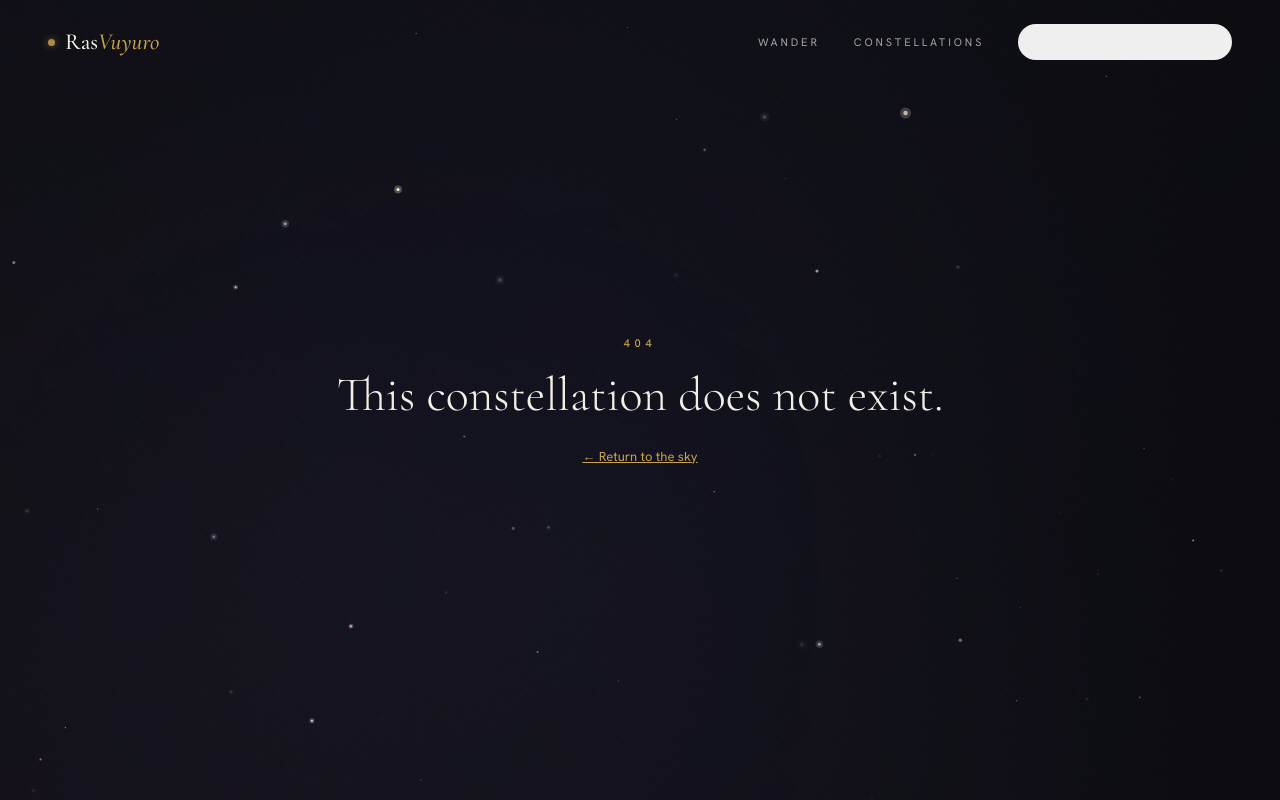
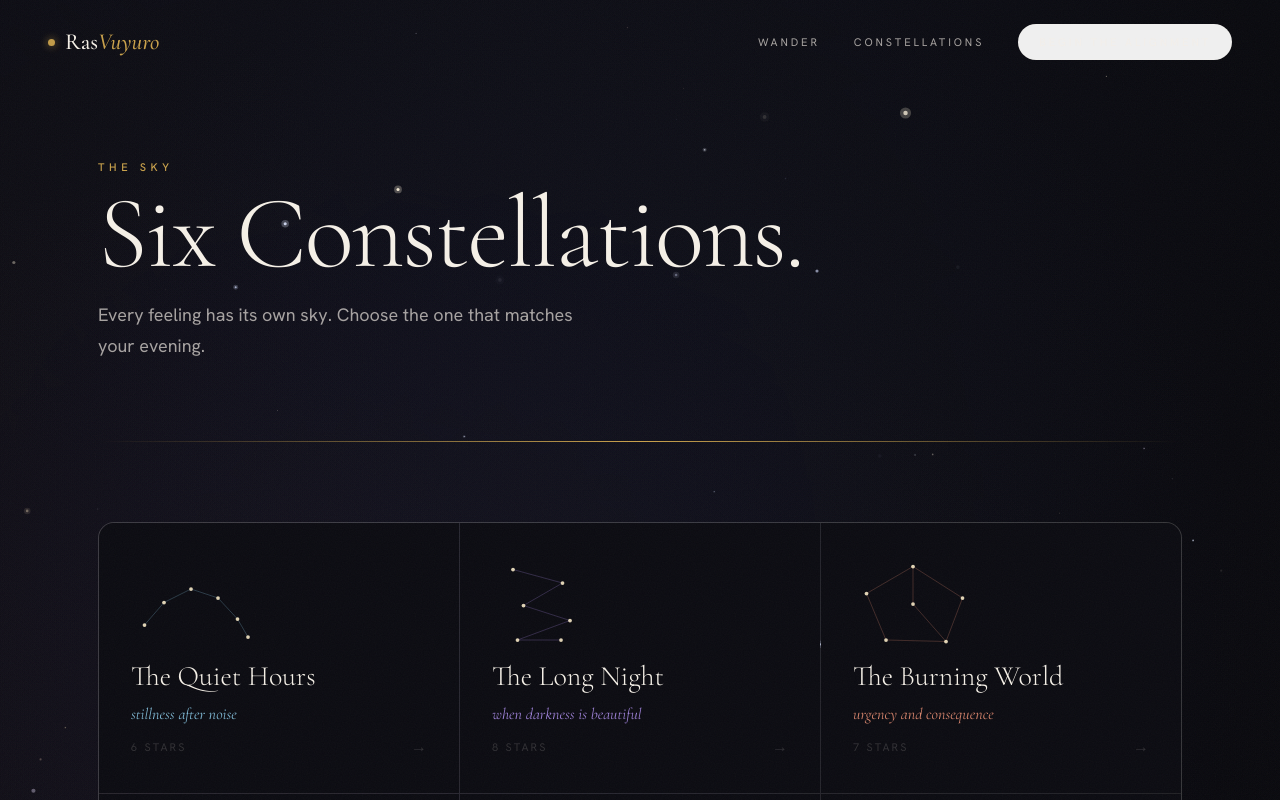
Before and after one commit to Natricious/RasVuyuro-Final, a React (Vite) app: page /RasVuyuro-Final/collections in a window 1280 px wide. Before the commit this address had no page. Shown: the top 800 px of the page. Built offline with nearby package versions, Linux system fonts and the light colour scheme.

Commit message:
feat: integrate WizardPanel and enhance navigation across pages with openWizard functionality

```diff
--- a/src/App.jsx
+++ b/src/App.jsx
@@ -1,9 +1,11 @@
-import { useRef, useEffect } from 'react'
+import { useRef, useEffect, useState } from 'react'
 import { BrowserRouter, Routes, Route, useLocation } from 'react-router-dom'
 import SkyEngine from './engine/SkyEngine'
+import WizardPanel from './components/WizardPanel'
 import Home from './pages/Home'
 import Browse from './pages/Browse'
 import MovieDetail from './pages/MovieDetail'
+import Collections from './pages/Collections'
 import CollectionDetail from './pages/CollectionDetail'
 import Profile from './pages/Profile'
 import NotFound from './pages/NotFound'
@@ -18,6 +20,8 @@ function ScrollToTop() {
 
 function App() {
   const canvasRef = useRef(null)
+  const [wizardOpen, setWizardOpen] = useState(false)
+  const openWizard = () => setWizardOpen(true)
 
   useEffect(() => {
     const engine = new SkyEngine(canvasRef.current)
@@ -36,14 +40,15 @@ function App() {
       <div className="grain" />
       <ScrollToTop />
       <Routes>
-        <Route path="/" element={<Home />} />
+        <Route path="/" element={<Home openWizard={openWizard} />} />
         <Route path="/movies" element={<Browse />} />
-        <Route path="/movie/:id" element={<MovieDetail />} />
-        <Route path="/collections" element={<CollectionDetail />} />
-        <Route path="/collections/:slug" element={<CollectionDetail />} />
+        <Route path="/movie/:id" element={<MovieDetail openWizard={openWizard} />} />
+        <Route path="/collections" element={<Collections openWizard={openWizard} />} />
+        <Route path="/collections/:slug" element={<CollectionDetail openWizard={openWizard} />} />
         <Route path="/profile" element={<Profile />} />
         <Route path="*" element={<NotFound />} />
       </Routes>
+      <WizardPanel isOpen={wizardOpen} onClose={() => setWizardOpen(false)} />
     </BrowserRouter>
   )
 }
--- a/src/components/CollectionField.jsx
+++ b/src/components/CollectionField.jsx
@@ -63,9 +63,9 @@ export default function CollectionField() {
             <Link
               key={c.slug}
               to={`/collections/${c.slug}`}
-              style={{ textDecoration: 'none', color: 'inherit', display: 'block' }}
+              style={{ ...POSITIONS[i], position: 'absolute', display: 'block', textDecoration: 'none', color: 'inherit' }}
             >
-              <div className="coll-node" style={POSITIONS[i]}>
+              <div className="coll-node">
                 <ConstellationGlyph glyph={GLYPHS[i]} accent={c.accent} />
                 <div className="coll-name">{c.name}</div>
                 <div className="coll-feeling">{c.feeling}</div>
--- a/src/pages/CollectionDetail.jsx
+++ b/src/pages/CollectionDetail.jsx
@@ -76,7 +76,7 @@ function StarCard({ star, accent, to }) {
   )
 }
 
-export default function CollectionDetail() {
+export default function CollectionDetail({ openWizard }) {
   const { slug } = useParams()
   const constellation = CONSTELLATIONS.find(c => c.slug === slug)
 
@@ -97,7 +97,7 @@ export default function CollectionDetail() {
         display: 'flex', flexDirection: 'column', alignItems: 'center',
         justifyContent: 'center', textAlign: 'center', gap: 16,
       }}>
-        <Nav onBeginAlignment={() => {}} />
+        <Nav onBeginAlignment={openWizard} />
         <div className="eyebrow">404</div>
         <h2 style={{ fontFamily: 'var(--display)', fontWeight: 300, fontSize: 'clamp(28px,4vw,48px)', color: 'var(--ink)' }}>
           This constellation does not exist.
@@ -113,7 +113,7 @@ export default function CollectionDetail() {
 
   return (
     <div style={{ position: 'relative', minHeight: '100vh', zIndex: 1 }}>
-      <Nav onBeginAlignment={() => {}} />
+      <Nav onBeginAlignment={openWizard} />
 
       {/* ── Collection Hero ── */}
       <section style={{
--- /dev/null
+++ b/src/pages/Collections.jsx
@@ -0,0 +1,159 @@
+import { useEffect, useState } from 'react'
+import { Link } from 'react-router-dom'
+import Nav from '../components/Nav'
+import Footer from '../components/Footer'
+import CONSTELLATIONS from '../data/constellations'
+
+const GLYPHS = [
+  { dots: [[18,88],[44,58],[80,40],[116,52],[142,80],[156,104]], lines: [[0,1],[1,2],[2,3],[3,4],[4,5]] },
+  { dots: [[28,14],[94,32],[42,62],[104,82],[34,108],[92,108]], lines: [[0,1],[1,2],[2,3],[3,4],[4,5]] },
+  { dots: [[80,10],[146,52],[124,110],[44,108],[18,46],[80,60]], lines: [[0,1],[1,2],[2,3],[3,4],[4,0],[0,5],[5,2]] },
+  { dots: [[8,64],[46,46],[82,60],[118,40],[148,60],[130,94]],  lines: [[0,1],[1,2],[2,3],[3,4],[4,5]] },
+  { dots: [[80,12],[36,46],[124,46],[20,90],[140,90],[80,74]],  lines: [[0,1],[0,2],[1,3],[2,4],[1,5],[2,5]] },
+  { dots: [[14,24],[62,12],[106,46],[68,82],[28,92],[126,88],[142,32]], lines: [[0,1],[1,2],[2,3],[3,4],[2,5],[1,6],[2,6]] },
+]
+
+function ConstellationGlyph({ glyph, accent }) {
+  const { dots, lines } = glyph
+  return (
+    <svg viewBox="0 0 160 120" width="120" height="90" style={{ display: 'block' }}>
+      {lines.map(([a, b], i) => (
+        <line
+          key={i}
+          x1={dots[a][0]} y1={dots[a][1]}
+          x2={dots[b][0]} y2={dots[b][1]}
+          stroke={accent} strokeWidth="0.8" opacity="0.45"
+        />
+      ))}
+      {dots.map(([x, y], i) => (
+        <circle key={i} cx={x} cy={y} r="2.5" fill="#f4e6c4" opacity="0.9" />
+      ))}
+    </svg>
+  )
+}
+
+function ConstellationCard({ con, index }) {
+  const [hovered, setHovered] = useState(false)
+  return (
+    <Link
+      to={`/collections/${con.slug}`}
+      style={{ textDecoration: 'none', color: 'inherit', display: 'block' }}
+    >
+      <div
+        onMouseEnter={() => setHovered(true)}
+        onMouseLeave={() => setHovered(false)}
+        style={{
+          background: hovered ? 'var(--bg-2)' : 'var(--bg-1)',
+          padding: '36px 32px',
+          minHeight: 220,
+          display: 'flex',
+          flexDirection: 'column',
+          gap: 12,
+          transition: 'background 0.3s var(--ease), transform 0.3s var(--ease)',
+          transform: hovered ? 'translateY(-2px)' : 'translateY(0)',
+          cursor: 'pointer',
+        }}
+      >
+        <ConstellationGlyph glyph={GLYPHS[index]} accent={con.accent} />
+
+        <div style={{
+          fontFamily: 'var(--display)', fontWeight: 300,
+          fontSize: 28, lineHeight: 1.1, color: 'var(--ink)',
+        }}>
+          {con.name}
+        </div>
+
+        <div style={{
+          fontFamily: 'var(--display)', fontStyle: 'italic',
+          fontSize: 16, color: con.accent,
+        }}>
+          {con.feeling}
+        </div>
+
+        <div style={{
+          display: 'flex',
+          justifyContent: 'space-between',
+          alignItems: 'center',
+          marginTop: 'auto',
+        }}>
+          <span style={{
+            fontFamily: 'var(--sans)', fontSize: 11,
+            textTransform: 'uppercase', letterSpacing: '0.2em',
+            color: 'var(--ink-faint)',
+          }}>
+            {con.stars.length} stars
+          </span>
+          <span style={{
+            color: hovered ? 'var(--gold)' : 'var(--ink-faint)',
+            transition: 'color 0.3s var(--ease)',
+            fontSize: 16,
+          }}>
+            →
+          </span>
+        </div>
+      </div>
+    </Link>
+  )
+}
+
+export default function Collections({ openWizard }) {
+  useEffect(() => {
+    const els = document.querySelectorAll('.obs')
+    const observer = new IntersectionObserver(
+      (entries) => entries.forEach(e => { if (e.isIntersecting) e.target.classList.add('in') }),
+      { threshold: 0.12 },
+    )
+    els.forEach(el => observer.observe(el))
+    return () => observer.disconnect()
+  }, [])
+
+  return (
+    <div style={{ position: 'relative', minHeight: '100vh', zIndex: 1 }}>
+      <Nav onBeginAlignment={openWizard} />
+
+      {/* ── Hero ── */}
+      <section style={{ padding: '160px 0 80px' }}>
+        <div className="shell">
+          <div className="eyebrow">The Sky</div>
+          <h1 style={{
+            fontFamily: 'var(--display)', fontWeight: 300,
+            fontSize: 'clamp(48px,8vw,110px)',
+            lineHeight: 0.92, letterSpacing: '-0.02em',
+            color: 'var(--ink)', marginTop: 12,
+          }}>
+            Six Constellations.
+          </h1>
+          <p style={{
+            fontFamily: 'var(--sans)', color: 'var(--ink-soft)',
+            fontSize: 18, maxWidth: '48ch', marginTop: 20, lineHeight: 1.7,
+          }}>
+            Every feeling has its own sky. Choose the one that matches your evening.
+          </p>
+        </div>
+      </section>
+
+      <div className="shell"><div className="gold-rule" /></div>
+
+      {/* ── Constellation Grid ── */}
+      <section style={{ padding: '80px 0 120px' }}>
+        <div className="shell">
+          <div className="obs" style={{
+            display: 'grid',
+            gridTemplateColumns: 'repeat(auto-fill, minmax(340px, 1fr))',
+            gap: 1,
+            background: 'var(--line)',
+            border: '1px solid var(--line)',
+            borderRadius: 16,
+            overflow: 'hidden',
+          }}>
+            {CONSTELLATIONS.map((con, i) => (
+              <ConstellationCard key={con.slug} con={con} index={i} />
+            ))}
+          </div>
+        </div>
+      </section>
+
+      <Footer />
+    </div>
+  )
+}
--- a/src/pages/Home.jsx
+++ b/src/pages/Home.jsx
@@ -1,4 +1,4 @@
-import { useEffect, useState } from 'react'
+import { useEffect } from 'react'
 import Nav from '../components/Nav'
 import Hero from '../components/Hero'
 import CollectionField from '../components/CollectionField'
@@ -6,11 +6,8 @@ import FilmAnatomy from '../components/FilmAnatomy'
 import MotionShowcase from '../components/MotionShowcase'
 import Philosophy from '../components/Philosophy'
 import Footer from '../components/Footer'
-import WizardPanel from '../components/WizardPanel'
 
-export default function Home() {
-  const [wizardOpen, setWizardOpen] = useState(false)
-
+export default function Home({ openWizard }) {
   useEffect(() => {
     const els = document.querySelectorAll('.obs')
     const observer = new IntersectionObserver(
@@ -27,14 +24,13 @@ export default function Home() {
 
   return (
     <div style={{ position: 'relative', zIndex: 1 }}>
-      <Nav onBeginAlignment={() => setWizardOpen(true)} />
-      <Hero onBeginAlignment={() => setWizardOpen(true)} />
+      <Nav onBeginAlignment={openWizard} />
+      <Hero onBeginAlignment={openWizard} />
       <CollectionField />
       <FilmAnatomy />
       <MotionShowcase />
       <Philosophy />
       <Footer />
-      <WizardPanel isOpen={wizardOpen} onClose={() => setWizardOpen(false)} />
     </div>
   )
 }
--- a/src/pages/MovieDetail.jsx
+++ b/src/pages/MovieDetail.jsx
@@ -92,7 +92,7 @@ function NearbyCard({ star }) {
   )
 }
 
-export default function MovieDetail() {
+export default function MovieDetail({ openWizard }) {
   useEffect(() => {
     const els = document.querySelectorAll('.obs')
     const observer = new IntersectionObserver(
@@ -107,7 +107,7 @@ export default function MovieDetail() {
 
   return (
     <div style={{ position: 'relative', minHeight: '100vh', zIndex: 1 }}>
-      <Nav onBeginAlignment={() => {}} />
+      <Nav onBeginAlignment={openWizard} />
 
       {/* ── Movie Hero ── */}
       <section style={{
```
